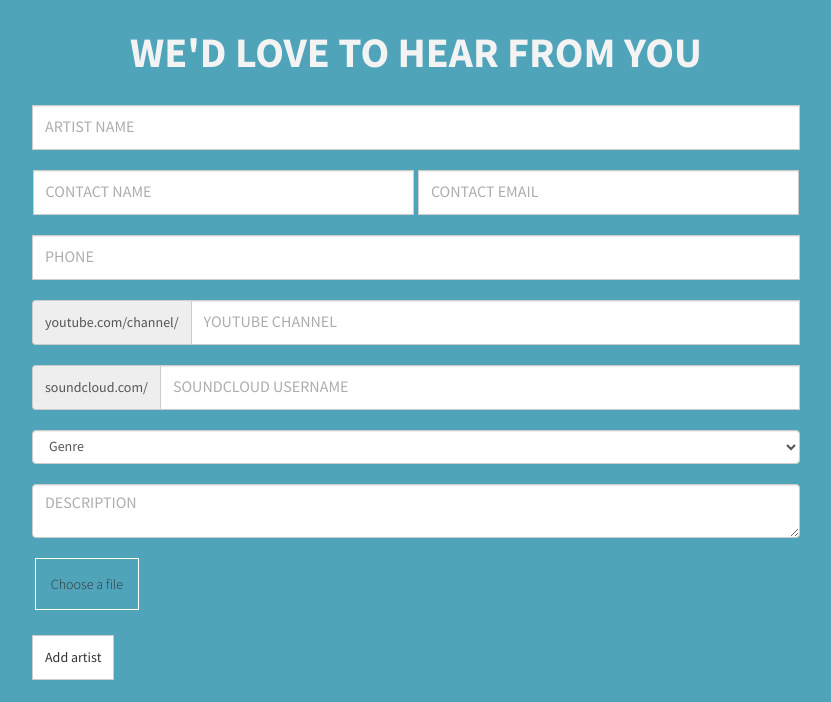
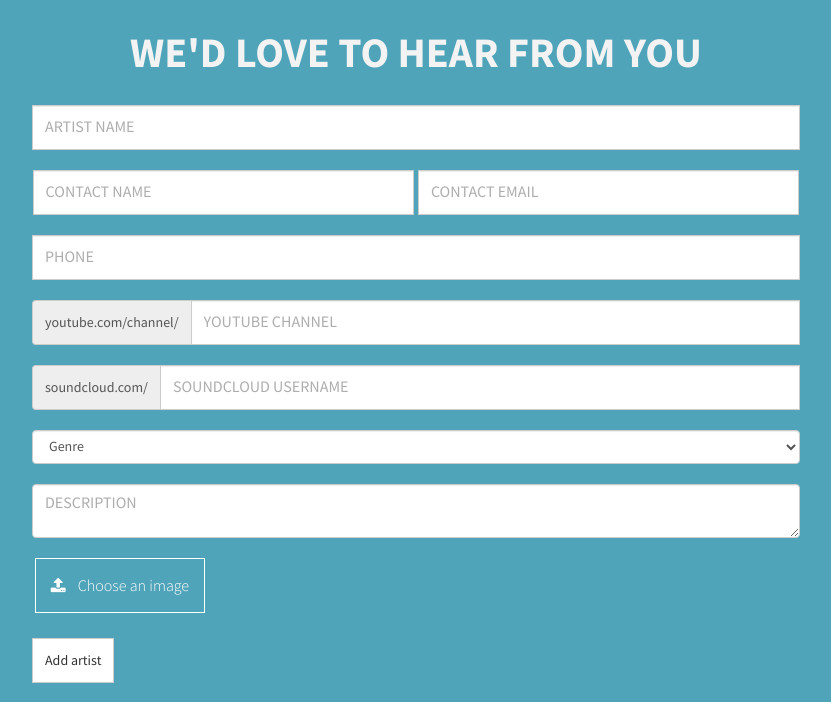
Before and after one commit to andycniels/skyscraper, a PHP site: page /submit.php in a window 1280 px wide. Shown: the part 418-1120 px from the top of the page, without its empty margins (224-1055 px from the left). Run offline with PHP 8.4, Linux system fonts and the light colour scheme; some libraries are stand-ins or nearby versions; grey boxes are pictures that could not be loaded.

Commit message:
This is commitment

```diff
--- a/footer.php
+++ b/footer.php
@@ -58,5 +58,6 @@
                 });
             });
         </script>
+
     </body>
 </html>
--- a/less/style.less
+++ b/less/style.less
@@ -698,6 +698,7 @@ h4 {
     margin: 20px auto;
     width: 60%;
     border-radius: 0;
+    border: none;
 }
 
 .form-group input {
@@ -748,13 +749,19 @@ h4 {
     opacity: 0;
     overflow: hidden;
     position: absolute;
-    z-index: -1;
+    z-index: 99999;
 }
 
-.submit-wrapper label[for=fileToUpload] {
+.submit-wrapper .label-an {
     border: 1px solid white;
     padding: 15px;
     font-family: 'Source Sans Pro';
     font-weight: 300;
-    font-size: 14px;
+    font-size: 16px;
+    color: white;
+    cursor: pointer;
 }
+
+.fa {
+    margin-right: 12px;
+}
--- a/submit.php
+++ b/submit.php
@@ -62,7 +62,7 @@
                     <div class="form-group">
                     <img class="input-thumb" id="thumbnail">
                     <input type="file" name="fileToUpload" id="fileToUpload" value="focus.jpg" onchange="readURL(this);">
-                    <label for="fileToUpload">Choose a file</label>
+                    <label class="label-an" for="fileToUpload"><i class="fa fa-upload" aria-hidden="true"></i>Choose an image</label>
                 </div>
                     <div class="form-group">
                         <input class="btn btn-default" name="artist" type="submit" value="Add artist">
@@ -71,6 +71,8 @@
                 </form>
             </div>
         </div>
+            <script src="https://cdnjs.cloudflare.com/ajax/libs/gsap/1.19.0/TweenMax.min.js"></script>
+            <script src="dist/js/gsap.js"></script>
         <?php
-            include'footer.php';
+            include 'footer.php';
         ?>
```
Also changed, not shown: dist/css/style.css, dist/js/gsap.js.
